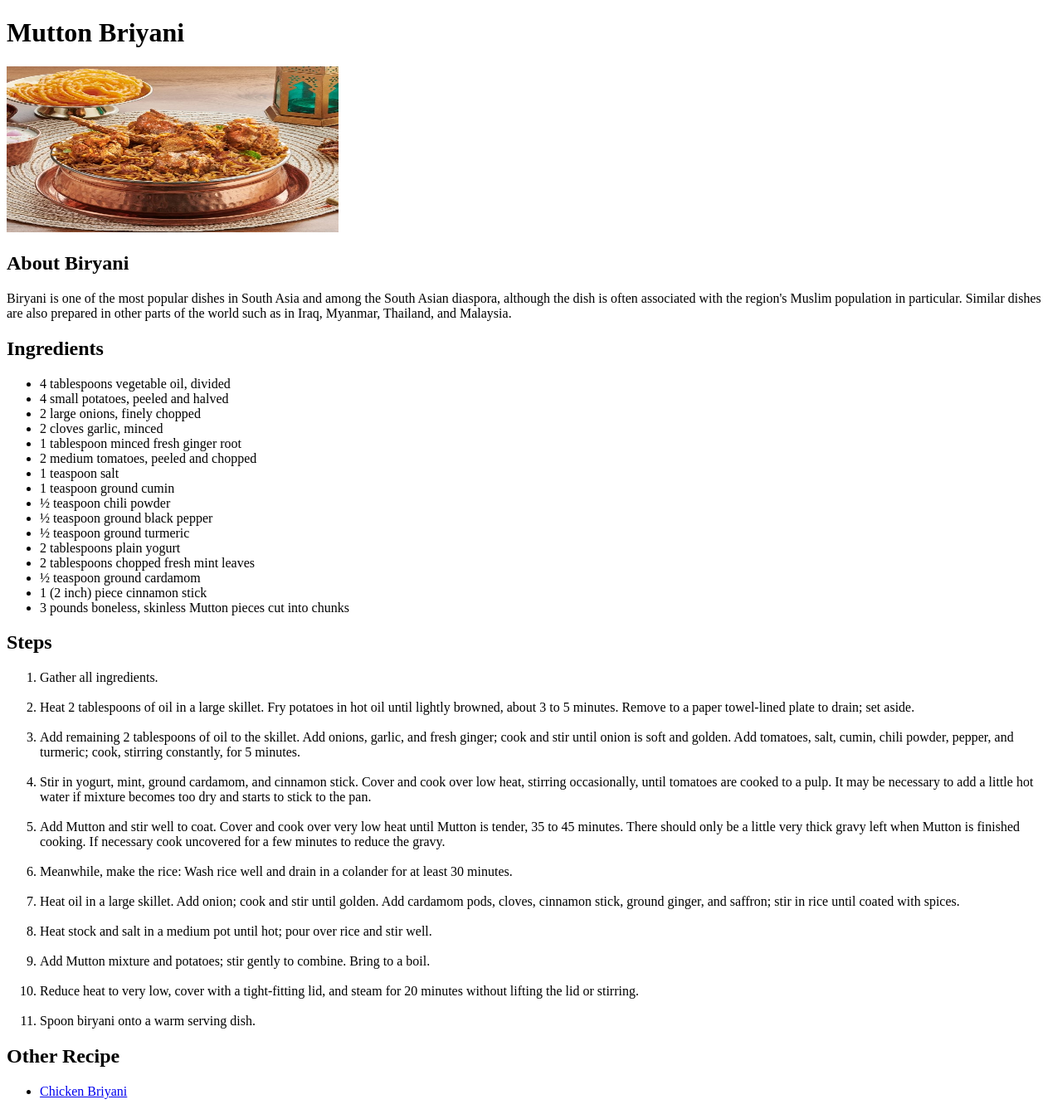
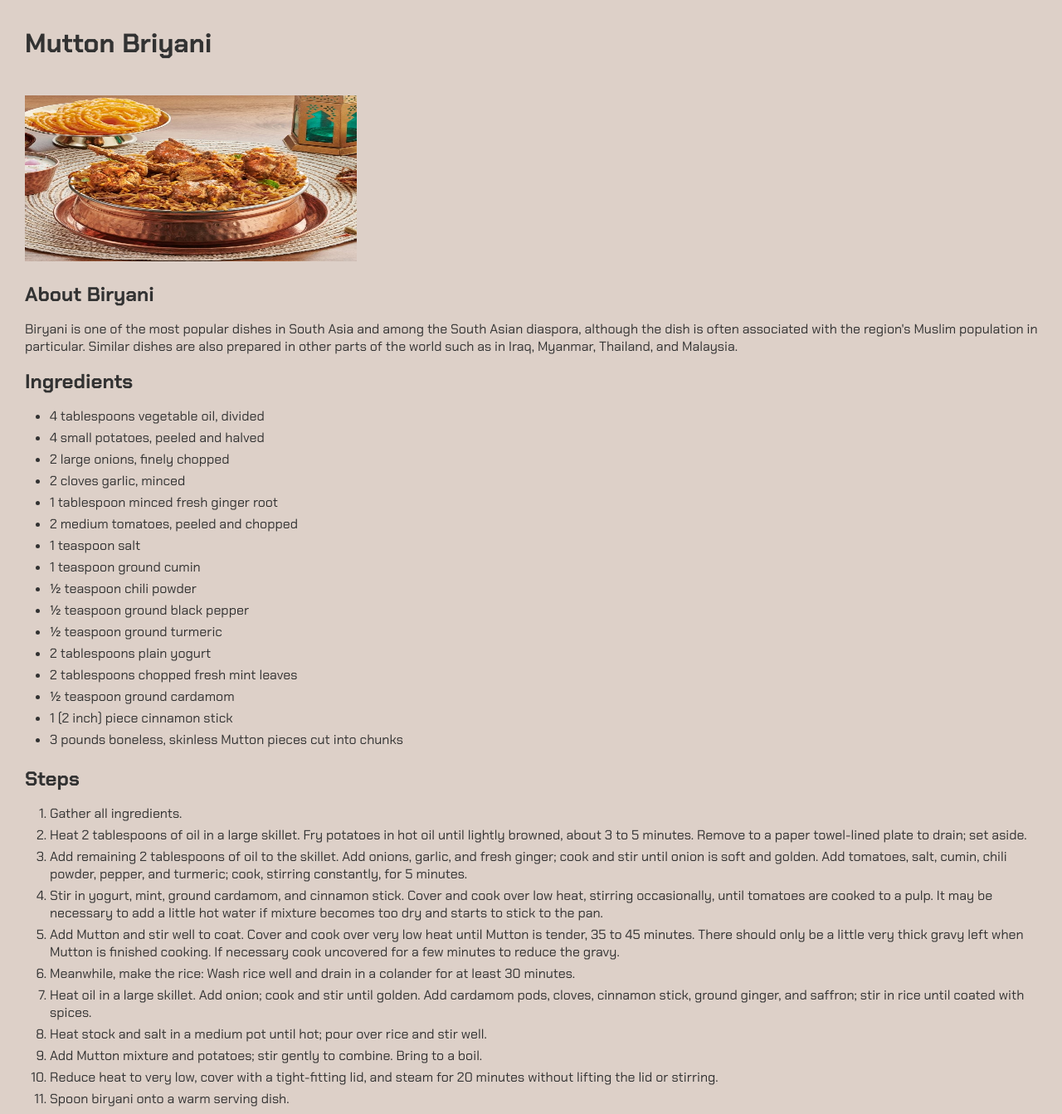
Before and after one commit to Hhbhari/odin-recipes, a plain HTML site: page recipes/muttonbiryani.html in a window 1280 px wide. Shown: the top 1343 px of the page at 83% size. Drawn offline with Linux system fonts and the light colour scheme.

Commit message:
style: add style to muttonbiryani page

```diff
--- /dev/null
+++ b/recipes/muttonbiryani.css
@@ -0,0 +1,34 @@
+body{
+    margin-left:20px;
+    background-color: #DDD0C8;
+}
+
+h1{
+    margin: 15px opx;
+    padding: 10px;
+    color: #323232;
+    font-family: "Chakra Petch", "PT Sans", 'Gill Sans', 'Gill Sans MT', Calibri, 'Trebuchet MS', sans-serif;
+}
+
+img{
+    padding: 10px;
+}
+
+h2{
+    margin: 10px 0px;
+    padding-left: 10px;
+    color: #323232;
+    font-family: "Chakra Petch", "PT Sans", 'Gill Sans', 'Gill Sans MT', Calibri, 'Trebuchet MS', sans-serif;
+}
+
+p{
+    padding-left: 10px;
+    font-family: "Chakra Petch", "PT Sans", 'Gill Sans', 'Gill Sans MT', Calibri, 'Trebuchet MS', sans-serif;
+    color: #323232;
+}
+
+li{
+    font-family: "Chakra Petch", "PT Sans", 'Gill Sans', 'Gill Sans MT', Calibri, 'Trebuchet MS', sans-serif;
+    color: #323232;
+    padding-bottom: 5px;
+}
--- a/recipes/muttonbiryani.html
+++ b/recipes/muttonbiryani.html
@@ -3,6 +3,10 @@
 <head>
     <meta charset="UTF-8">
     <meta name="viewport" content="width=1, initial-scale=1.0">
+    <link rel="stylesheet" href="muttonbiryani.css">
+    <link rel="preconnect" href="https://fonts.googleapis.com">
+    <link rel="preconnect" href="https://fonts.gstatic.com" crossorigin>
+    <link href="https://fonts.googleapis.com/css2?family=Chakra+Petch:ital,wght@0,300;0,400;0,500;0,600;0,700;1,300;1,400;1,500;1,600;1,700&family=Open+Sans:ital,wght@0,300..800;1,300..800&display=swap" rel="stylesheet">
     <title>Mutton Briyani Recipe</title>
 </head>
 <body>
@@ -37,16 +41,16 @@
     <h2>Steps</h2>
 
     <ol>
-        <li>Gather all ingredients.</li><br>
-        <li>Heat 2 tablespoons of oil in a large skillet. Fry potatoes in hot oil until lightly browned, about 3 to 5 minutes. Remove to a paper towel-lined plate to drain; set aside.</li><br>
-        <li>Add remaining 2 tablespoons of oil to the skillet. Add onions, garlic, and fresh ginger; cook and stir until onion is soft and golden. Add tomatoes, salt, cumin, chili powder, pepper, and turmeric; cook, stirring constantly, for 5 minutes.</li><br>
-        <li>Stir in yogurt, mint, ground cardamom, and cinnamon stick. Cover and cook over low heat, stirring occasionally, until tomatoes are cooked to a pulp. It may be necessary to add a little hot water if mixture becomes too dry and starts to stick to the pan.</li><br>
-        <li>Add Mutton and stir well to coat. Cover and cook over very low heat until Mutton is tender, 35 to 45 minutes. There should only be a little very thick gravy left when Mutton is finished cooking. If necessary cook uncovered for a few minutes to reduce the gravy.</li><br>
-        <li>Meanwhile, make the rice: Wash rice well and drain in a colander for at least 30 minutes.</li><br>
-        <li>Heat oil in a large skillet. Add onion; cook and stir until golden. Add cardamom pods, cloves, cinnamon stick, ground ginger, and saffron; stir in rice until coated with spices.</li><br>
-        <li>Heat stock and salt in a medium pot until hot; pour over rice and stir well.</li><br>
-        <li>Add Mutton mixture and potatoes; stir gently to combine. Bring to a boil.</li><br>
-        <li>Reduce heat to very low, cover with a tight-fitting lid, and steam for 20 minutes without lifting the lid or stirring.</li><br>
+        <li>Gather all ingredients.</li>
+        <li>Heat 2 tablespoons of oil in a large skillet. Fry potatoes in hot oil until lightly browned, about 3 to 5 minutes. Remove to a paper towel-lined plate to drain; set aside.</li>
+        <li>Add remaining 2 tablespoons of oil to the skillet. Add onions, garlic, and fresh ginger; cook and stir until onion is soft and golden. Add tomatoes, salt, cumin, chili powder, pepper, and turmeric; cook, stirring constantly, for 5 minutes.</li>
+        <li>Stir in yogurt, mint, ground cardamom, and cinnamon stick. Cover and cook over low heat, stirring occasionally, until tomatoes are cooked to a pulp. It may be necessary to add a little hot water if mixture becomes too dry and starts to stick to the pan.</li>
+        <li>Add Mutton and stir well to coat. Cover and cook over very low heat until Mutton is tender, 35 to 45 minutes. There should only be a little very thick gravy left when Mutton is finished cooking. If necessary cook uncovered for a few minutes to reduce the gravy.</li>
+        <li>Meanwhile, make the rice: Wash rice well and drain in a colander for at least 30 minutes.</li>
+        <li>Heat oil in a large skillet. Add onion; cook and stir until golden. Add cardamom pods, cloves, cinnamon stick, ground ginger, and saffron; stir in rice until coated with spices.</li>
+        <li>Heat stock and salt in a medium pot until hot; pour over rice and stir well.</li>
+        <li>Add Mutton mixture and potatoes; stir gently to combine. Bring to a boil.</li>
+        <li>Reduce heat to very low, cover with a tight-fitting lid, and steam for 20 minutes without lifting the lid or stirring.</li>
         <li>Spoon biryani onto a warm serving dish.</li>
     </ol>
 
```
